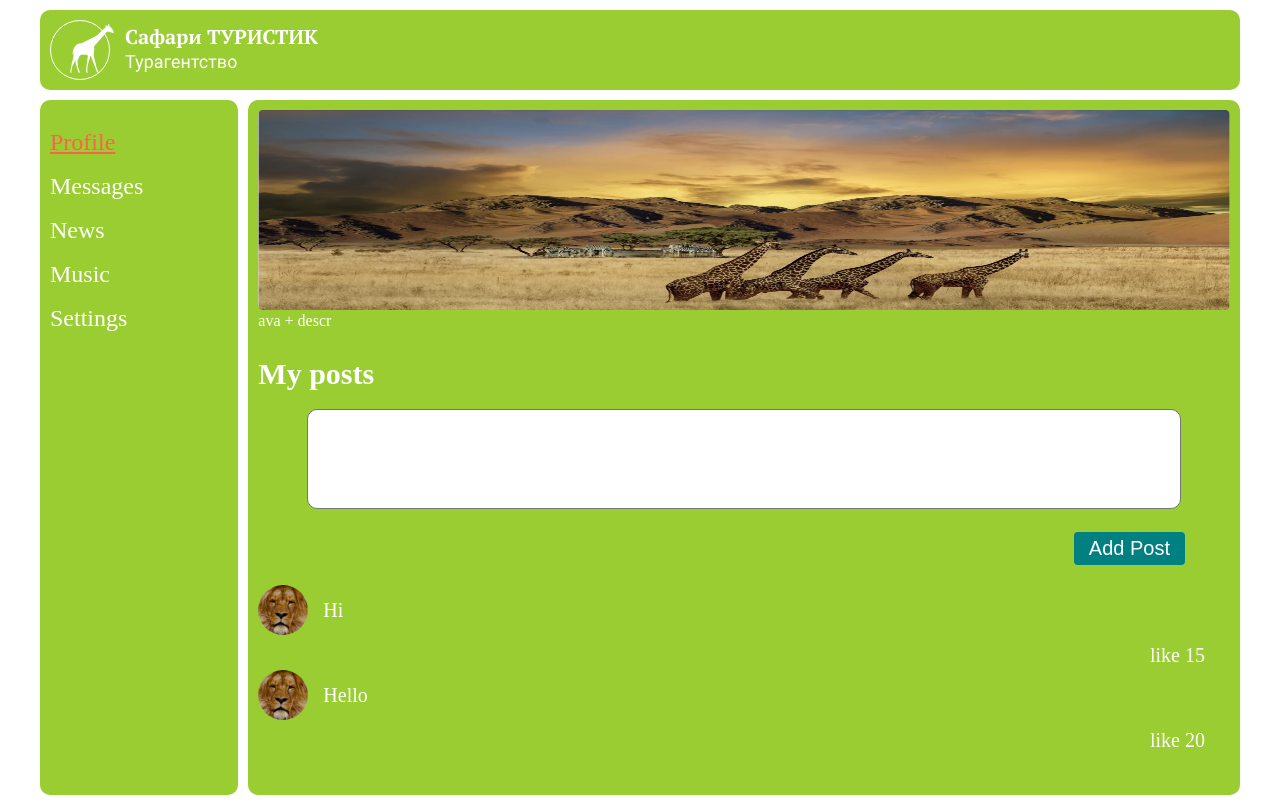
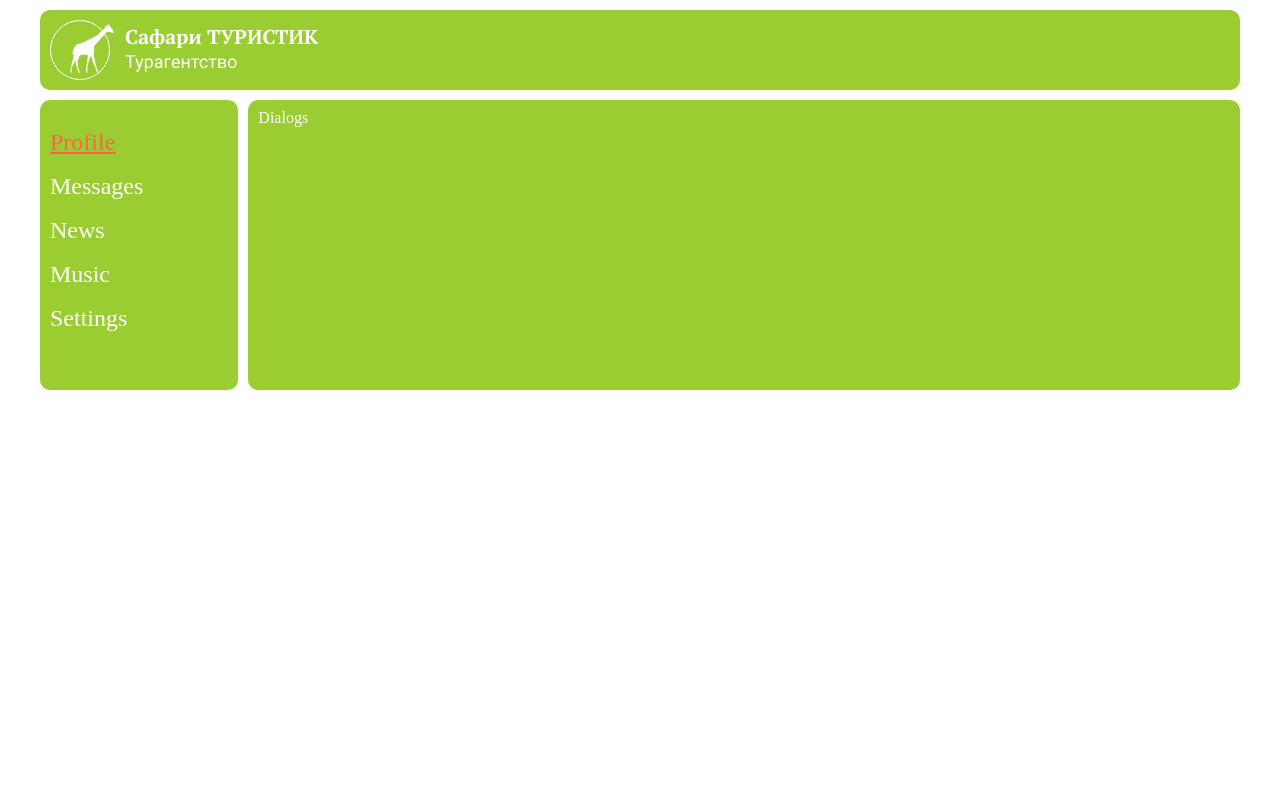
Before and after one commit to Murmilon/learn_react, a React (Create React App) app: page /dialogs in a window 1280 px wide. Built offline with nearby package versions, Linux system fonts and the light colour scheme.

Commit message:
Урок 18: создание компоненты Dialogs, структура папок, подготовка к переходам по ссылкам SPA

```diff
--- a/src/App.css
+++ b/src/App.css
@@ -14,3 +14,10 @@
 	padding: 10px;
 	color: #fff;
 }
+
+.app-wrapper-content {
+	grid-area: content;
+	background-color: yellowgreen;
+	padding: 10px;
+	border-radius: 10px;
+}
--- a/src/App.js
+++ b/src/App.js
@@ -1,4 +1,5 @@
 import './App.css';
+import Dialogs from './components/Dialogs/Dialogs';
 import Header from './components/Header/Header';
 import Navbar from './components/Navbar/Navbar';
 import Profile from './components/Profile/Profile';
@@ -10,7 +11,10 @@ function App() {
 			<div className='app-wrapper'>
 				<Header />
 				<Navbar />
-				<Profile />
+				<div className='app-wrapper-content'>
+					{/* <Profile /> */}
+					<Dialogs />
+				</div>
 			</div>
 		</div>
 	);
--- /dev/null
+++ b/src/components/Dialogs/Dialogs.jsx
@@ -0,0 +1,12 @@
+import React from "react";
+import c from './Dialogs.module.css'
+
+const Dialogs = () => {
+	return (
+		<>
+			Dialogs
+		</>
+	)
+}
+
+export default Dialogs;
--- a/src/components/Profile/Profile.jsx
+++ b/src/components/Profile/Profile.jsx
@@ -5,15 +5,15 @@ import MyPosts from "./MyPosts/MyPosts";
 
 const Profile = () => {
 	return (
-		<div className={c.content}>
-			<div>
+		<>
+			<div className={c.profile}>
 				<img src={content_bg} alt='content-bg' />
 			</div>
 			<div>
 				ava + descr
 			</div>
 			<MyPosts />
-		</div>
+		</>
 	)
 }
 
--- a/src/components/Profile/Profile.module.css
+++ b/src/components/Profile/Profile.module.css
@@ -1,11 +1,4 @@
-.content {
-	grid-area: content;
-	background-color: yellowgreen;
-	padding: 10px;
-	border-radius: 10px;
-}
-
-.content img {
+.profile img {
 	width: 100%;
 	height: 200px;
 	border-radius: 5px;
```
Also changed, not shown: src/components/Dialogs/Dialogs.module.css (added).
